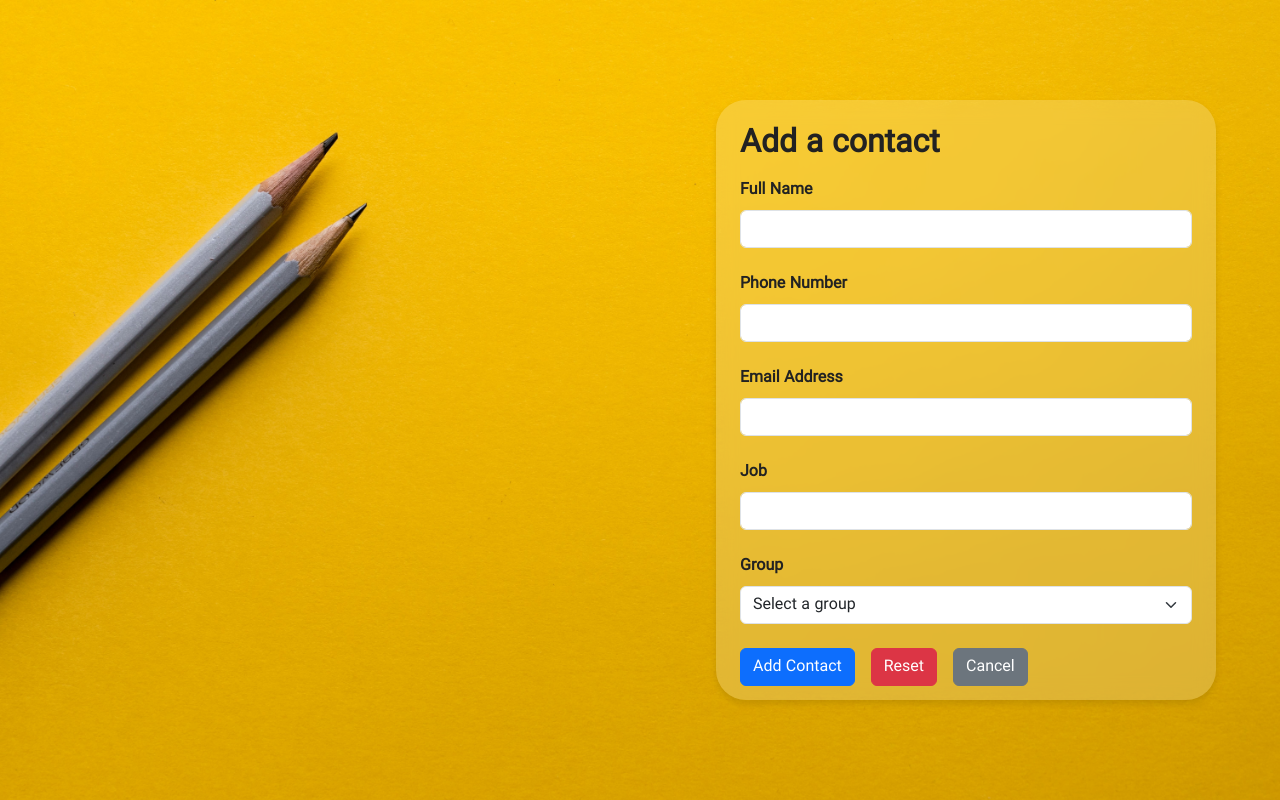
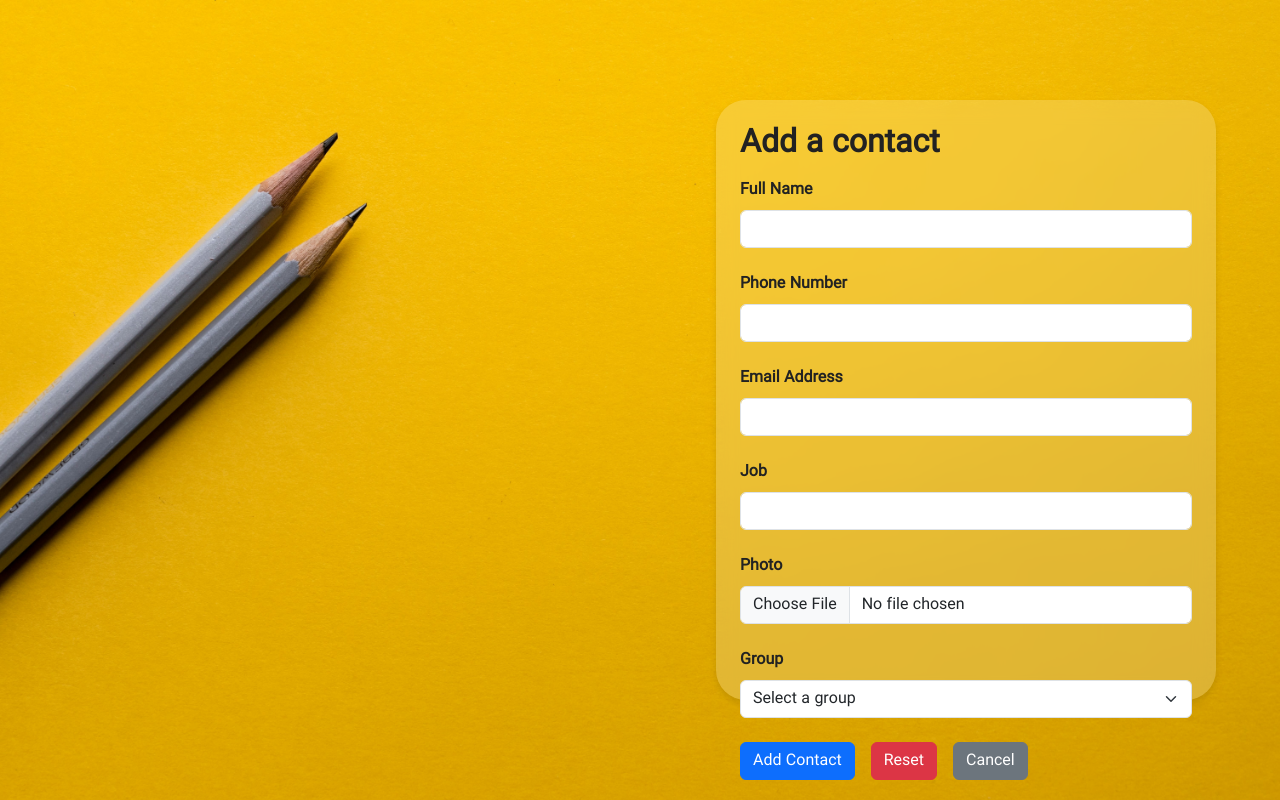
Before and after one commit to Deviel-Y/ContactManager, a React (Vite) app in the folder Contact-Manager/: page /contacts/add in a window 1280 px wide. Built offline with nearby package versions, Linux system fonts and the light colour scheme.

Commit message:
Be able to upload image & reconfig zustand store

```diff
--- a/Contact-Manager/src/Components/ContactCard.tsx
+++ b/Contact-Manager/src/Components/ContactCard.tsx
@@ -2,12 +2,15 @@ import { BsEye, BsPen, BsTrash } from "react-icons/bs";
 import { Link } from "react-router-dom";
 import Contact from "../Entites/Contact";
 import contactService from "../Services/contactService";
+import useContactsStore from "../contactStore";
 
 interface Props {
   contact: Contact;
 }
 
 const ContactCard = ({ contact }: Props) => {
+  const deleteContact = useContactsStore((s) => s.deleteContact);
+
   return (
     <div className="card_container ">
       <img
@@ -28,7 +31,9 @@ const ContactCard = ({ contact }: Props) => {
           <BsPen className="button_icon" fill="dodgerblue" />
         </button>
         <button
-          onClick={() => contactService.delete(contact.id)}
+          onClick={() => {
+            contactService.delete(contact.id), deleteContact(contact.id);
+          }}
           className="contact_remove_button"
         >
           <BsTrash className="button_icon" fill="red" />
--- a/Contact-Manager/src/contactStore.ts
+++ b/Contact-Manager/src/contactStore.ts
@@ -4,17 +4,23 @@ import { Group } from "./Entites/Group";
 
 interface ContactStore {
   contacts: Contact[];
+  setContacts: (contacts: Contact[]) => void;
+  deleteContact: (id: number) => void;
+
   groups: Group[];
   setGroups: (group: Group[]) => void;
-  setContacts: (contacts: Contact[]) => void;
 }
 
 const useContactsStore = create<ContactStore>((set) => ({
+  contacts: [],
+  setContacts: (contacts) => set({ contacts }),
+  deleteContact: (id) =>
+    set((store) => ({
+      contacts: store.contacts.filter((contact) => contact.id !== id),
+    })),
+
   groups: [],
   setGroups: (groups) => set({ groups }),
-
-  contacts: [],
-  setContacts: (contacts) => set({ contacts }),
 }));
 
 export default useContactsStore;
--- a/Contact-Manager/src/pages/AddContact.tsx
+++ b/Contact-Manager/src/pages/AddContact.tsx
@@ -11,11 +11,27 @@ const AddContact = () => {
   const navigate = useNavigate();
 
   const handleChange = (e: ChangeEvent<HTMLInputElement>) => {
-    const { name, value } = e.target;
-    setFormState((prevState) => ({
-      ...prevState,
-      [name]: value,
-    }));
+    const { name, value, type, files } = e.target;
+
+    if (type === "file") {
+      console.log(type);
+
+      const file = files?.[0];
+
+      if (file) {
+        const imageUrl = URL.createObjectURL(file);
+
+        setFormState((prevState) => ({
+          ...prevState,
+          photo: imageUrl,
+        }));
+      }
+    } else {
+      setFormState((prevState) => ({
+        ...prevState,
+        [name]: value,
+      }));
+    }
   };
 
   const handleSubmit = (e: FormEvent<HTMLFormElement>) => {
@@ -89,6 +105,19 @@ const AddContact = () => {
           />
         </div>
         <div className="mb-4 input_section">
+          <label htmlFor="photo" className="form-label">
+            Photo
+          </label>
+          <input
+            onChange={handleChange}
+            name="photo"
+            type="file"
+            accept="image/*"
+            id="photo"
+            className="form-control"
+          />
+        </div>
+        <div className="mb-4 input_section">
           <label htmlFor="group" className="form-label">
             Group
           </label>
```
